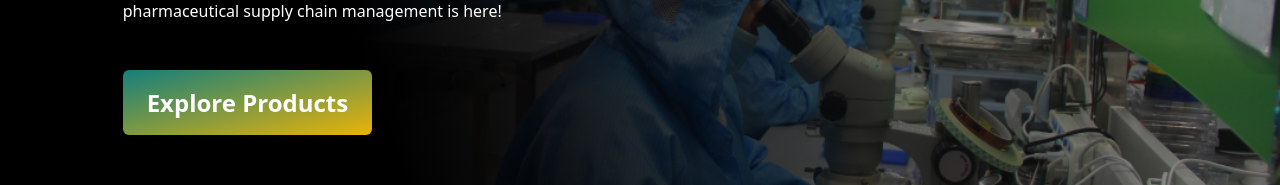
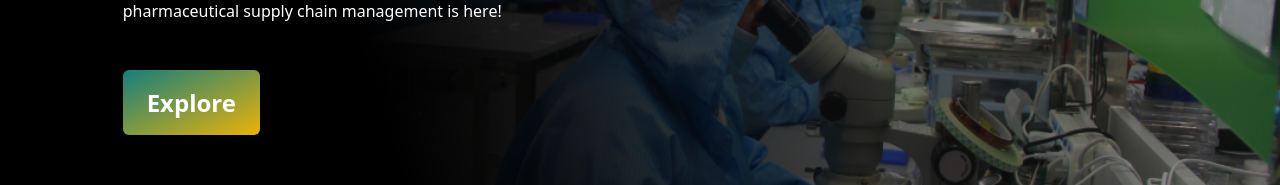
Before and after one commit to Adesdesk/Track-Pharma, a Next.js app in the folder frontend/: page / in a window 1280 px wide. Shown: the part 529-714 px from the top of the page. Built offline with nearby package versions, Linux system fonts and the light colour scheme; what wagmi would draw is missing.

Commit message:
Update index.js

```diff
--- a/frontend/pages/index.js
+++ b/frontend/pages/index.js
@@ -24,9 +24,9 @@ export default function Home() {
               Empowering healthcare through decentralization: the future of pharmaceutical supply chain management is here!
             </p>
             {/*<Link href='/products' className='py-4 px-6 text-white font-bold text-2xl rounded-md bg-gradient-to-br from-pharmaGreen-700 to-yellow-500'>Explore Products</Link>*/}
-            <Link href='/products' className='py-2 px-4 text-white font-bold text-xl
+            <Link href='/products' className='py-3 px-5 text-white font-bold text-2xl
             rounded-md bg-gradient-to-br from-pharmaGreen-700 to-yellow-500 md:text-2xl lg:text-2xl
-            xl:text-2xl md:py-4 lg:py-4 xl:py-4 md:px-6 lg:px-6 xl:px-6'>Explore Products</Link>
+            xl:text-2xl md:py-4 lg:py-4 xl:py-4 md:px-6 lg:px-6 xl:px-6'>Explore</Link>
             </div>
           </div>
         </div>
```
